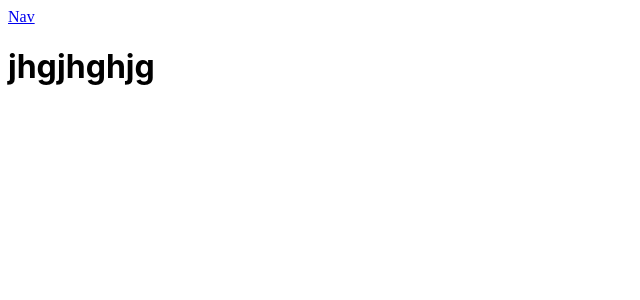
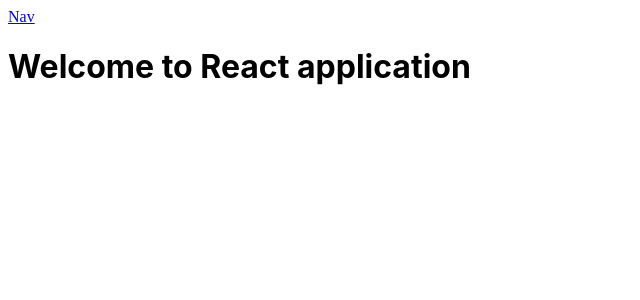
Before and after one commit to Pankaj-Raj/react-tkx34v, a React (Create React App) app: page /register in a window 1280 px wide. Shown: the top 300 px of the page, without its empty margins (0-640 px from the left). Built offline with nearby package versions, Linux system fonts and the light colour scheme.

Commit message:
1 file modified

```diff
--- a/src/component/Register.js
+++ b/src/component/Register.js
@@ -5,7 +5,14 @@ render(){
 return(
 <div>
 <Link to="/">Nav</Link>
-  <h1>jhgjhghjg</h1>
+
+
+
+
+
+
+
+  <h1>Welcome to React application</h1>
 </div>
 
 )
```
